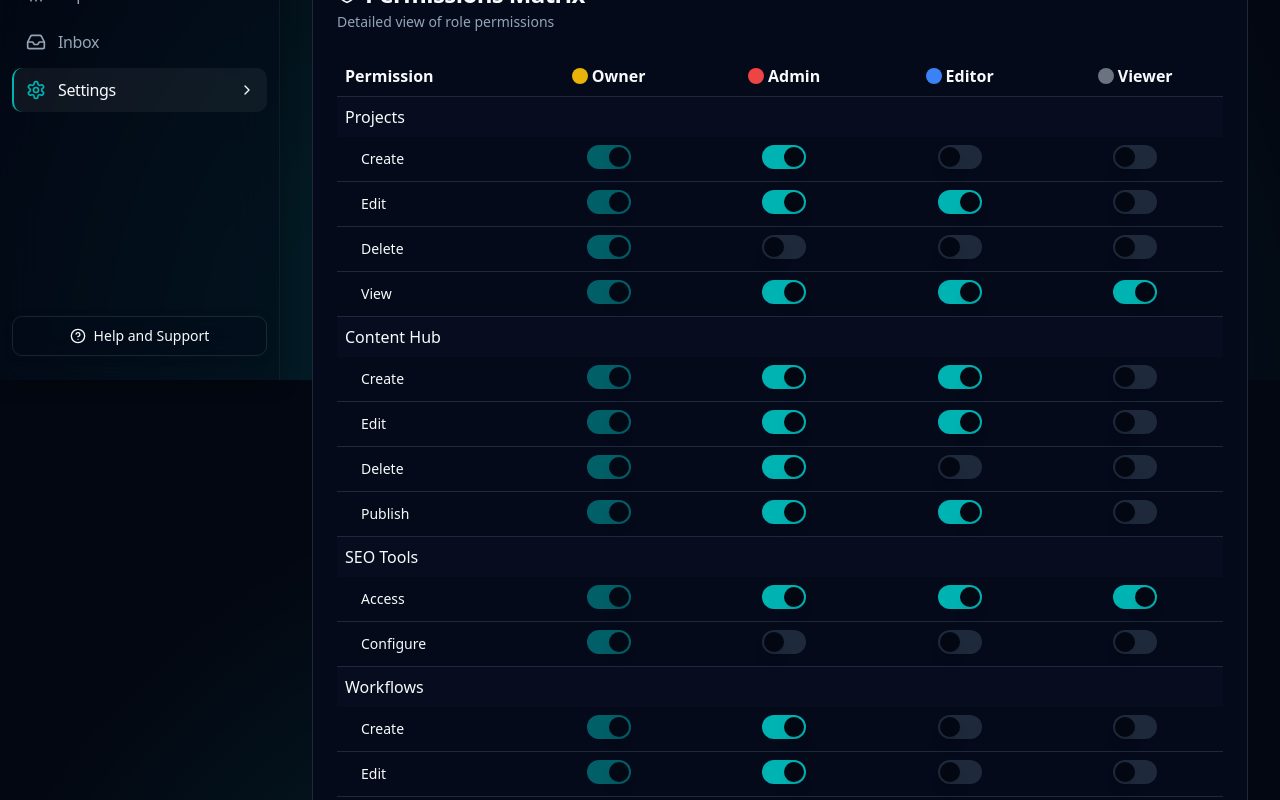
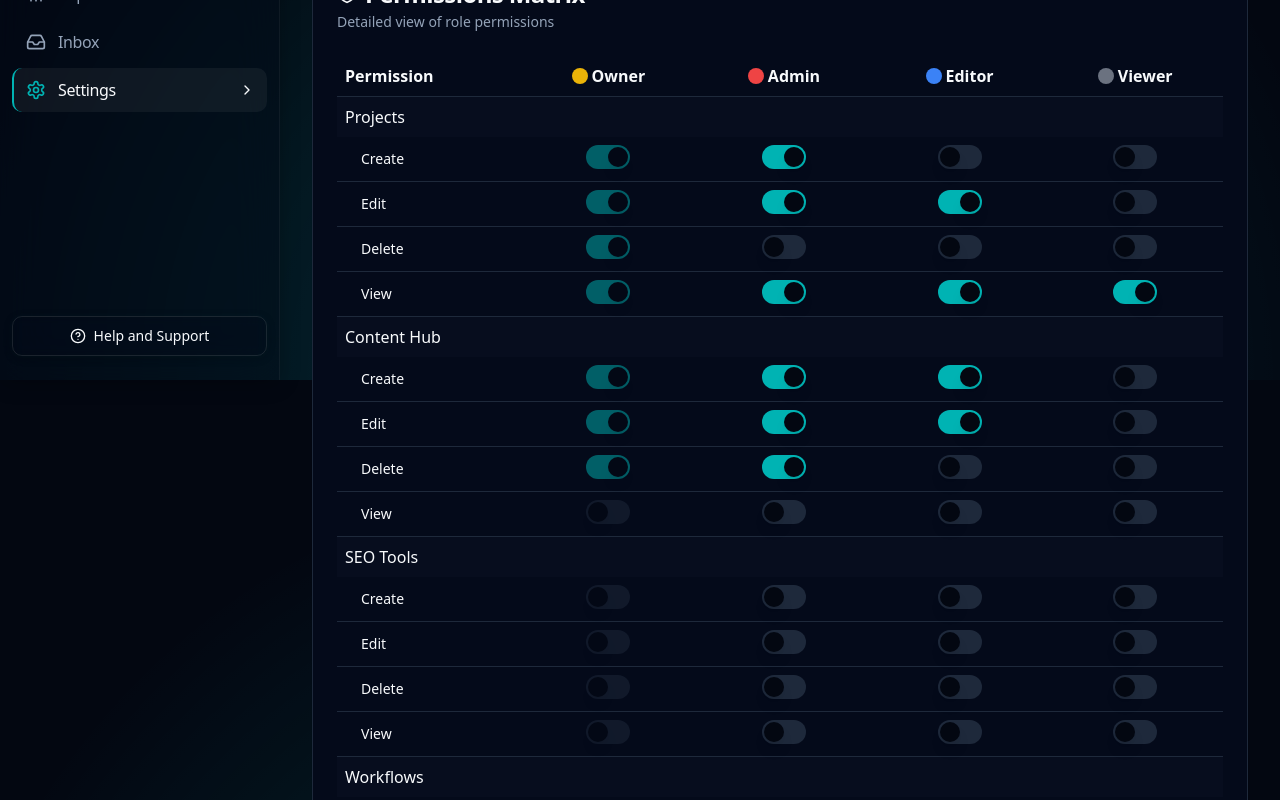
Before and after one commit to MartechBuddy/frontend, a React (Vite) app: page /settings/roles-permissions in a window 1280 px wide. Shown: the part 420-1220 px from the top of the page. Built offline with nearby package versions, Linux system fonts and the light colour scheme.

Commit message:
Fix: Syntax error in RolesPermissionsPage.tsx
The AI corrected a syntax error in `RolesPermissionsPage.tsx` that was causing a build failure.

```diff
--- a/src/pages/settings/RolesPermissionsPage.tsx
+++ b/src/pages/settings/RolesPermissionsPage.tsx
@@ -196,19 +196,22 @@ const RolesPermissionsPage: React.FC = () => {
                         {category.label}
                       </td>
                     </tr>
-                    {Object.keys(roles[0].permissions[category.key as keyof typeof roles[0].permissions]).map((action) => (
+                    {Object.keys(roles[0].permissions.projects).map((action) => (
                       <tr key={`${category.key}-${action}`} className="border-b">
                         <td className="p-2 pl-6 text-sm">
                           {action.charAt(0).toUpperCase() + action.slice(1)}
                         </td>
-                        {roles.map((role) => (
-                          <td key={role.id} className="text-center p-2">
-                            <Switch
-                              checked={role.permissions[category.key as keyof typeof role.permissions][action as keyof typeof role.permissions.projects]}
-                              disabled={role.name === 'Owner'}
-                            />
-                          </td>
-                        ))}
+                        {roles.map((role) => {
+                          const categoryPermissions = role.permissions[category.key as keyof typeof role.permissions] as any;
+                          return (
+                            <td key={role.id} className="text-center p-2">
+                              <Switch
+                                checked={categoryPermissions[action]}
+                                disabled={role.name === 'Owner'}
+                              />
+                            </td>
+                          );
+                        })}
                       </tr>
                     ))}
                   </React.Fragment>
```
